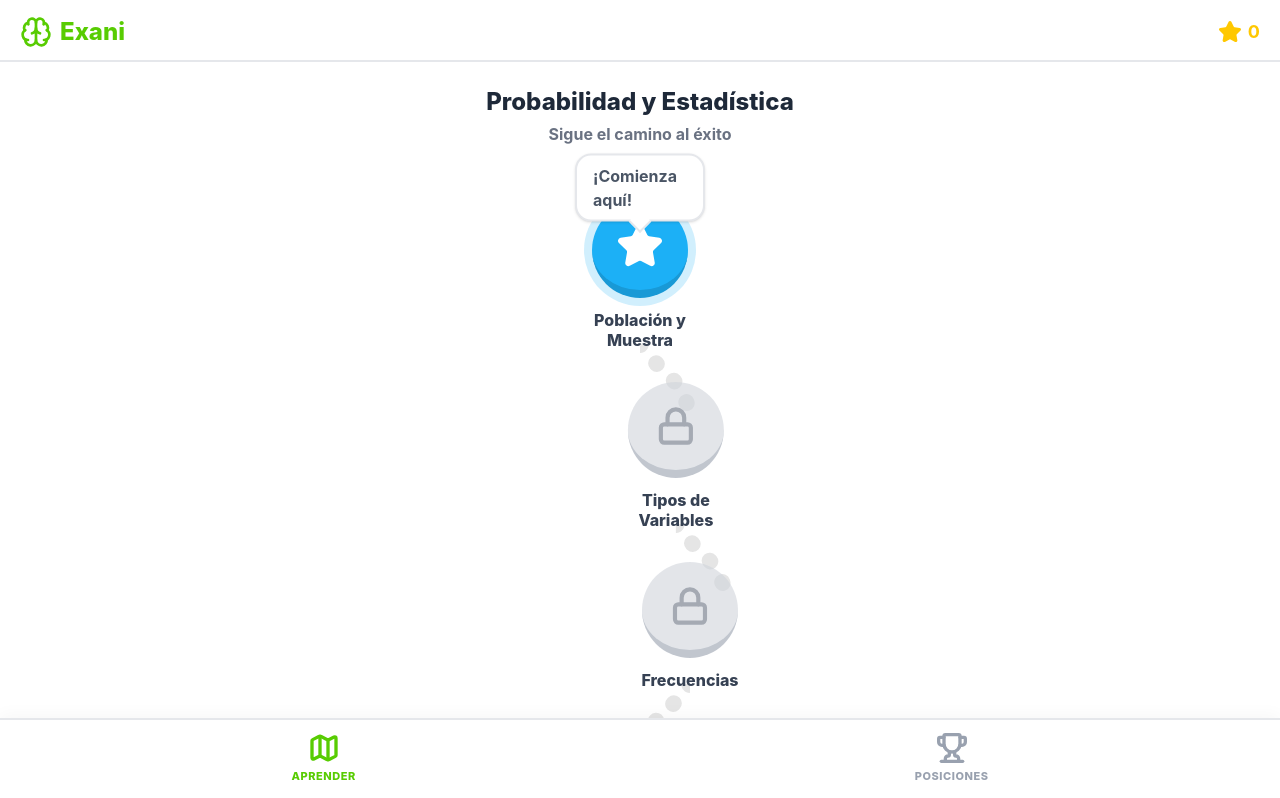
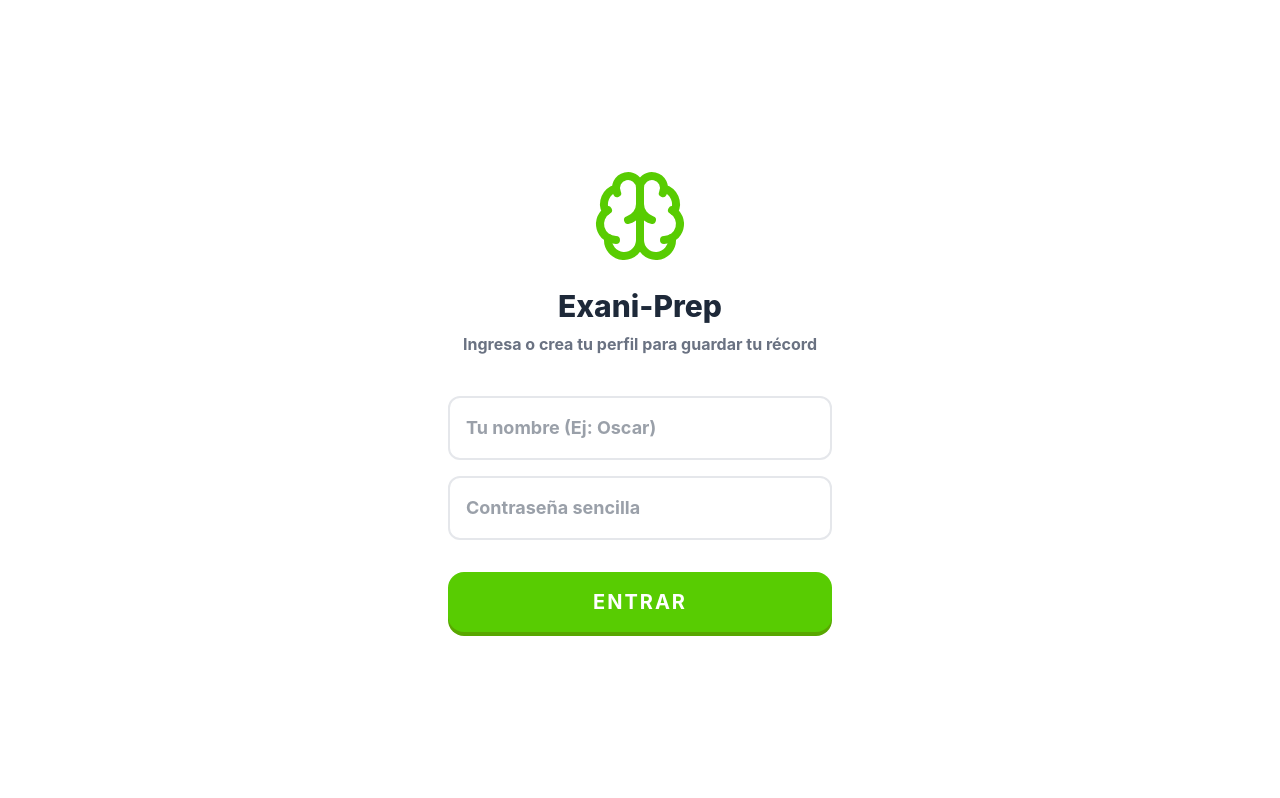
Before and after one commit to Oscarjrdz/examen, a React (Vite) app: page / in a window 1280 px wide. Shown: the top 798 px of the page. Built offline with nearby package versions, Linux system fonts and the light colour scheme.

Commit message:
Feat: Add multi-user login and individual save states for friends

```diff
--- a/src/App.tsx
+++ b/src/App.tsx
@@ -2,29 +2,64 @@ import { useState, useEffect } from 'react';
 import { syllabus } from './data/syllabus';
 import type { Level } from './data/syllabus';
 import { motion, AnimatePresence } from 'framer-motion';
-import { Check, X, Star, BookOpen, Brain, Map as MapIcon, Lock, Trophy } from 'lucide-react';
+import { Check, X, Star, BookOpen, Brain, Map as MapIcon, Lock, Trophy, User, LogOut } from 'lucide-react';
 import confetti from 'canvas-confetti';
 
-type ViewState = 'MAP' | 'THEORY' | 'QUIZ' | 'SUCCESS';
+type ViewState = 'LOGIN' | 'MAP' | 'THEORY' | 'QUIZ' | 'SUCCESS' | 'PROFILE';
+
+type UserData = {
+  password: string;
+  xp: number;
+  progress: number[];
+};
 
 export default function App() {
-  const [view, setView] = useState<ViewState>('MAP');
+  const [view, setView] = useState<ViewState>('LOGIN');
+  const [currentUser, setCurrentUser] = useState<string | null>(null);
+
+  // App State tied to User
+  const [progress, setProgress] = useState<number[]>([]);
+  const [xp, setXp] = useState<number>(0);
+
+  // Load user session on mount
+  useEffect(() => {
+    const activeSession = sessionStorage.getItem('exani_active_user');
+    if (activeSession) {
+      loadUserData(activeSession);
+    }
+  }, []);
+
+  // Save changes to localStorage whenever progress/xp changes and user is logged in
+  useEffect(() => {
+    if (currentUser) {
+      const usersRaw = localStorage.getItem('exani_users');
+      const users: Record<string, UserData> = usersRaw ? JSON.parse(usersRaw) : {};
+      users[currentUser] = { ...users[currentUser], xp, progress };
+      localStorage.setItem('exani_users', JSON.stringify(users));
+    }
+  }, [progress, xp, currentUser]);
+
+  const loadUserData = (username: string) => {
+    const usersRaw = localStorage.getItem('exani_users');
+    const users: Record<string, UserData> = usersRaw ? JSON.parse(usersRaw) : {};
+
+    setCurrentUser(username);
+    setXp(users[username]?.xp || 0);
+    setProgress(users[username]?.progress || []);
+    setView('MAP');
+    sessionStorage.setItem('exani_active_user', username);
+  };
+
+  const handleLogout = () => {
+    setCurrentUser(null);
+    setXp(0);
+    setProgress([]);
+    sessionStorage.removeItem('exani_active_user');
+    setView('LOGIN');
+  };
+
+  // Quiz & Theory State
   const [activeLevel, setActiveLevel] = useState<Level | null>(null);
-  const [progress, setProgress] = useState<number[]>(() => {
-    const saved = localStorage.getItem('exani_progress');
-    return saved ? JSON.parse(saved) : [];
-  });
-  const [xp, setXp] = useState<number>(() => {
-    const saved = localStorage.getItem('exani_xp');
-    return saved ? parseInt(saved, 10) : 0;
-  });
-
-  useEffect(() => {
-    localStorage.setItem('exani_progress', JSON.stringify(progress));
-    localStorage.setItem('exani_xp', xp.toString());
-  }, [progress, xp]);
-
-  // Quiz state
   const [currentQuestionIndex, setCurrentQuestionIndex] = useState(0);
   const [selectedOption, setSelectedOption] = useState<number | null>(null);
   const [isAnswerChecked, setIsAnswerChecked] = useState(false);
@@ -51,6 +86,72 @@ export default function App() {
       colors: ['#58CC02', '#FFC800', '#1CB0F6']
     });
     setView('SUCCESS');
+  };
+
+  // ---------------- Views ----------------
+
+  const LoginView = () => {
+    const [name, setName] = useState('');
+    const [pwd, setPwd] = useState('');
+    const [errorMsg, setErrorMsg] = useState('');
+
+    const handleSubmit = (e: React.FormEvent) => {
+      e.preventDefault();
+      const username = name.trim().toLowerCase();
+      if (!username || !pwd) {
+        setErrorMsg('Llena ambos campos por favor.');
+        return;
+      }
+
+      const usersRaw = localStorage.getItem('exani_users');
+      const users: Record<string, UserData> = usersRaw ? JSON.parse(usersRaw) : {};
+
+      if (users[username]) {
+        // Exists, check password
+        if (users[username].password === pwd) {
+          loadUserData(username);
+        } else {
+          setErrorMsg('Contraseña incorrecta.');
+        }
+      } else {
+        // Create new
+        users[username] = { password: pwd, xp: 0, progress: [] };
+        localStorage.setItem('exani_users', JSON.stringify(users));
+        loadUserData(username);
+      }
+    };
+
+    return (
+      <div className="min-h-[100dvh] bg-white flex flex-col items-center justify-center p-6 text-center">
+        <Brain className="w-24 h-24 text-[#58CC02] mb-6" />
+        <h1 className="text-3xl font-extrabold text-gray-800 mb-2">Exani-Prep</h1>
+        <p className="text-gray-500 font-bold mb-10">Ingresa o crea tu perfil para guardar tu récord</p>
+
+        <form onSubmit={handleSubmit} className="w-full max-w-sm flex flex-col gap-4">
+          <input
+            type="text"
+            placeholder="Tu nombre (Ej: Oscar)"
+            className="w-full p-4 rounded-xl border-2 border-gray-200 outline-none focus:border-[#1CB0F6] font-bold text-gray-700 text-lg transition-colors"
+            value={name}
+            onChange={e => {setName(e.target.value); setErrorMsg('');}}
+            maxLength={15}
+          />
+          <input
+            type="password"
+            placeholder="Contraseña sencilla"
+            className="w-full p-4 rounded-xl border-2 border-gray-200 outline-none focus:border-[#1CB0F6] font-bold text-gray-700 text-lg transition-colors"
+            value={pwd}
+            onChange={e => {setPwd(e.target.value); setErrorMsg('');}}
+          />
+
+          {errorMsg && <p className="text-[#FF4B4B] font-bold text-sm text-left px-2">{errorMsg}</p>}
+
+          <button type="submit" className="w-full button-green rounded-2xl py-4 mt-4 text-xl tracking-widest font-extrabold uppercase button-3d touch-manipulation">
+            Entrar
+          </button>
+        </form>
+      </div>
+    );
   };
 
   const TopBar = () => (
@@ -301,23 +402,67 @@ export default function App() {
     </div>
   );
 
+  const ProfileView = () => (
+    <div className="min-h-screen flex flex-col items-center p-6 pt-[max(3rem,env(safe-area-inset-top))] pb-[env(safe-area-inset-bottom)]">
+      <div className="w-32 h-32 bg-[#1CB0F6] rounded-full flex items-center justify-center mb-6 shadow-md border-4 border-white">
+        <User className="w-16 h-16 text-white" />
+      </div>
+      <h1 className="text-3xl font-black text-gray-800 capitalize">{currentUser}</h1>
+      <p className="text-xl text-gray-500 font-extrabold mt-2 mb-10">¡Sigue esforzándote!</p>
+
+      <div className="w-full max-w-sm flex flex-col gap-4">
+        <div className="flex items-center justify-between bg-white p-5 rounded-2xl border-2 border-gray-200">
+          <div className="flex items-center gap-3">
+            <Star className="w-8 h-8 text-[#FFC800] fill-current" />
+            <span className="font-extrabold text-xl text-gray-700">Experiencia</span>
+          </div>
+          <span className="font-black text-2xl text-[#FFC800]">{xp} XP</span>
+        </div>
+        <div className="flex items-center justify-between bg-white p-5 rounded-2xl border-2 border-gray-200">
+          <div className="flex items-center gap-3">
+            <Check className="w-8 h-8 text-[#58CC02] px-1" strokeWidth={4} />
+            <span className="font-extrabold text-xl text-gray-700">Niveles completados</span>
+          </div>
+          <span className="font-black text-2xl text-[#58CC02]">{progress.length} / 12</span>
+        </div>
+      </div>
+
+      <div className="w-full max-w-sm mt-auto">
+        <button
+          onClick={handleLogout}
+          className="w-full bg-white text-[#FF4B4B] border-2 border-[#FF4B4B] rounded-2xl py-5 text-lg font-extrabold uppercase flex items-center justify-center gap-2 active:bg-[#ffdfe0] transition-colors"
+        >
+          <LogOut className="w-6 h-6" /> Cerrar sesión
+        </button>
+      </div>
+    </div>
+  );
+
   return (
     <div className="font-sans text-gray-800 bg-white min-h-[100dvh]">
-      {view === 'MAP' && <TopBar />}
+      {view === 'LOGIN' && <LoginView />}
+      {(view === 'MAP' || view === 'PROFILE') && <TopBar />}
       {view === 'MAP' && <MapView />}
       {view === 'THEORY' && <TheoryView />}
       {view === 'QUIZ' && <QuizView />}
       {view === 'SUCCESS' && <SuccessView />}
+      {view === 'PROFILE' && <ProfileView />}
 
-      {view === 'MAP' && (
+      {(view === 'MAP' || view === 'PROFILE') && (
         <div className="fixed bottom-0 w-full bg-white border-t-2 border-gray-200 flex justify-around p-3 pb-[max(1rem,env(safe-area-inset-bottom))] z-50 shadow-[0_-4px_15px_rgba(0,0,0,0.03)] pb-safe">
-          <button className="flex flex-col items-center text-[#58CC02] font-extrabold">
+          <button
+            onClick={() => setView('MAP')}
+            className={`flex flex-col items-center font-extrabold ${view === 'MAP' ? 'text-[#58CC02]' : 'text-gray-400 hover:text-gray-500'}`}
+          >
             <MapIcon className="w-8 h-8 mb-1" strokeWidth={2.5}/>
             <span className="text-[11px] uppercase tracking-wider">Aprender</span>
           </button>
-          <button className="flex flex-col items-center text-gray-400 font-extrabold hover:text-gray-500">
-             <Trophy className="w-8 h-8 mb-1" strokeWidth={2.5}/>
-             <span className="text-[11px] uppercase tracking-wider">Posiciones</span>
+          <button
+            onClick={() => setView('PROFILE')}
+            className={`flex flex-col items-center font-extrabold ${view === 'PROFILE' ? 'text-[#1CB0F6]' : 'text-gray-400 hover:text-gray-500'}`}
+          >
+             <User className="w-8 h-8 mb-1" strokeWidth={2.5}/>
+             <span className="text-[11px] uppercase tracking-wider">Perfil</span>
           </button>
         </div>
       )}
```
